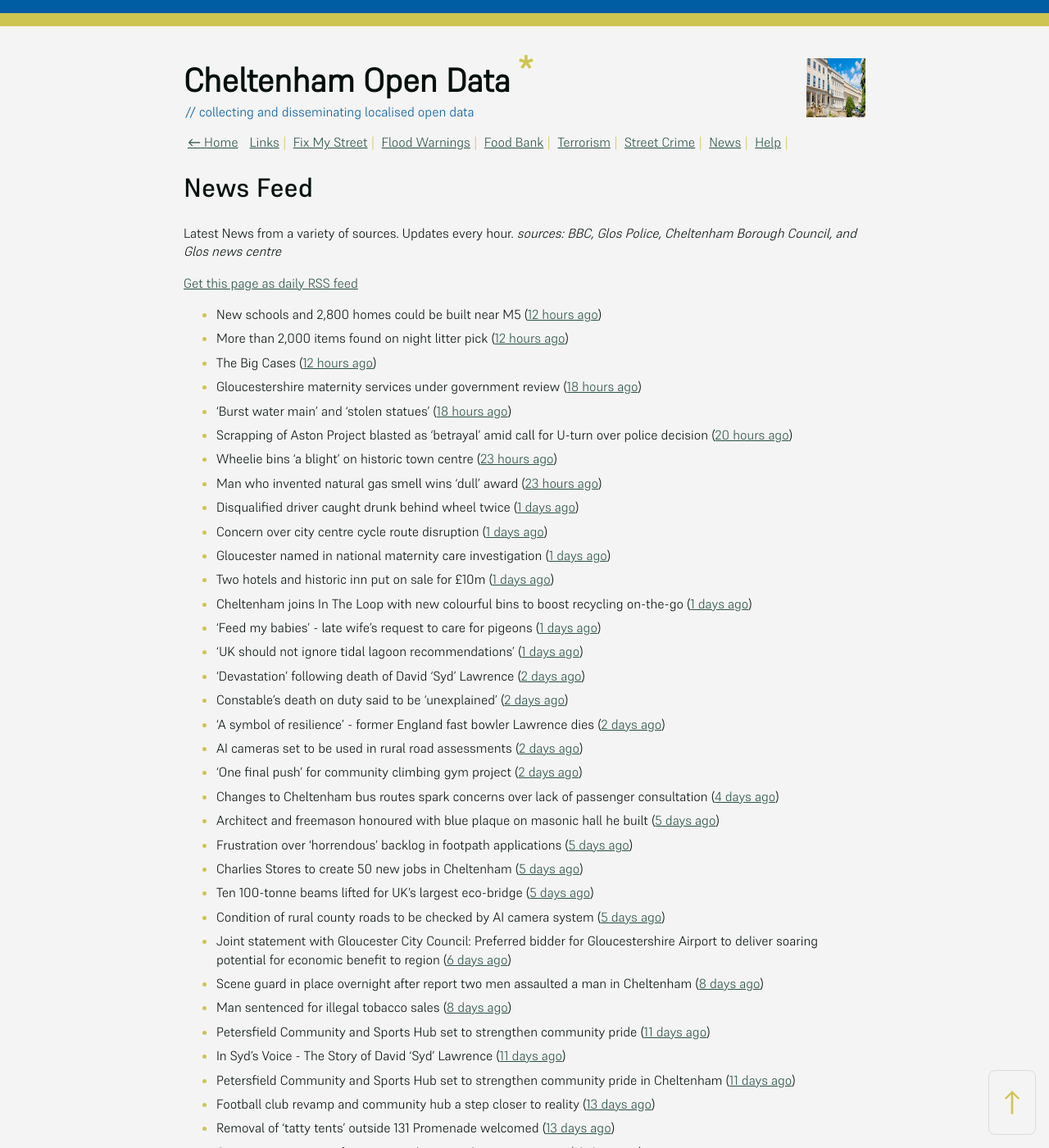
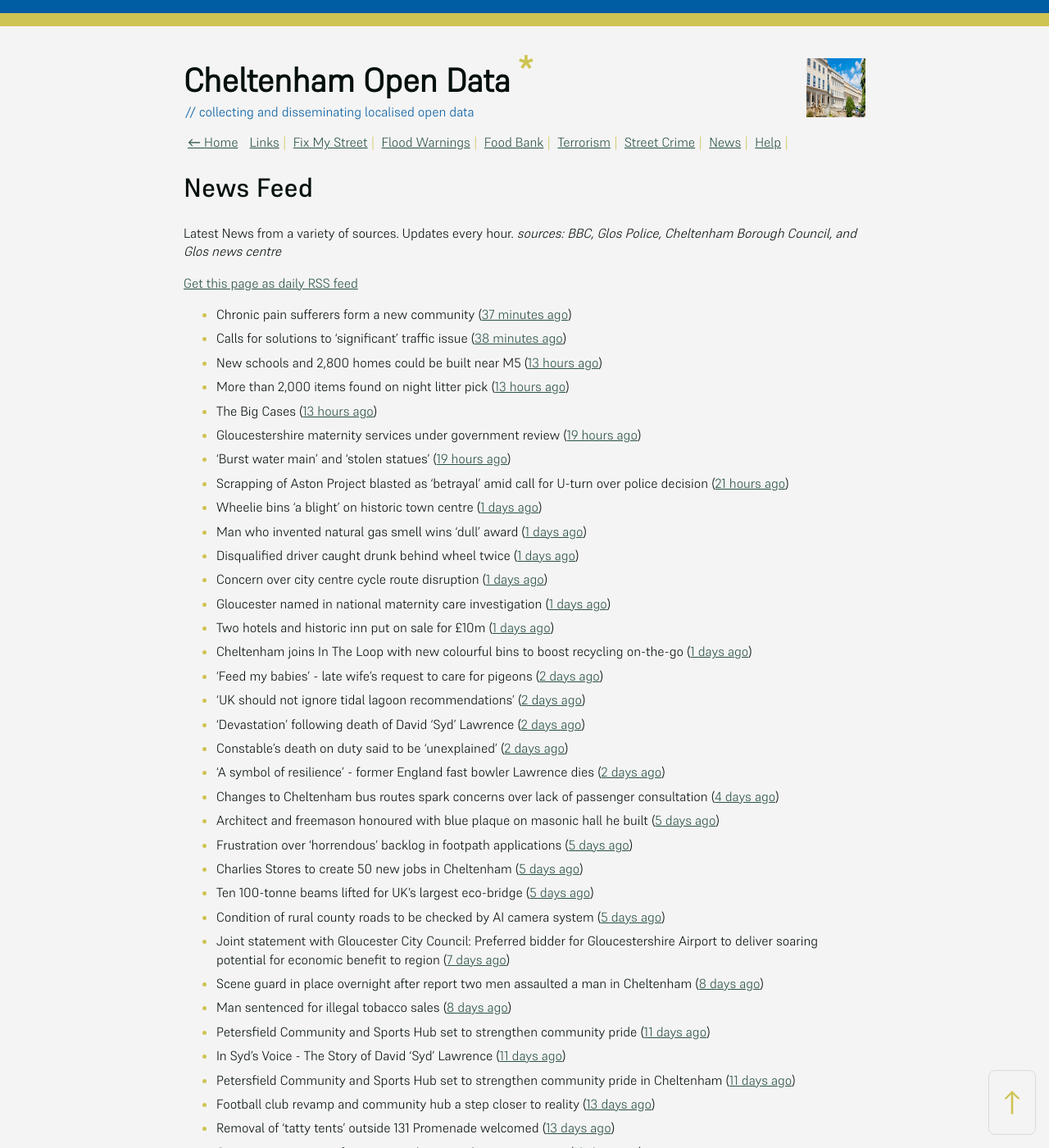
Before and after one commit to mat-0/cheltenham-open-data, a Jekyll site: the page built from _pages/news.md, in a window 1280 px wide and 1400 px high. Shown: the whole window at 82% size. Built offline with Jekyll 4.4.1, drawn with Linux system fonts in a browser that asks for light colours.

Commit message:
Updated 2025-06-25 05:57:59

```diff
--- a/_pages/news.md
+++ b/_pages/news.md
@@ -12,33 +12,33 @@ _sources: BBC, Glos Police, Cheltenham Borough Council, and Glos news centre_
 [Get this page as daily RSS feed](/daily.rss)
 
 <!-- news_marker starts -->
-- New schools and 2,800 homes could be built near M5 ([12 hours ago](https://www.bbc.com/news/articles/c5y7dlwng0do))
-- More than 2,000 items found on night litter pick ([12 hours ago](https://www.bbc.com/news/articles/cpvjmxvzj32o))
-- The Big Cases ([12 hours ago](https://www.bbc.co.uk/iplayer/episode/m001z7w2))
-- Gloucestershire maternity services under government review ([18 hours ago](https://www.bbc.co.uk/sounds/play/p0ll39jx))
-- 'Burst water main' and 'stolen statues' ([18 hours ago](https://www.bbc.com/news/articles/c98w395w3wlo))
-- Scrapping of Aston Project blasted as ‘betrayal’ amid call for U-turn over police decision ([20 hours ago](https://gloucesternewscentre.co.uk/scrapping-of-aston-project-blasted-as-betrayal-amid-call-for-u-turn-over-police-decision/))
-- Wheelie bins 'a blight' on historic town centre ([23 hours ago](https://www.bbc.com/news/articles/cn86y7dq8yeo))
-- Man who invented natural gas smell wins 'dull' award ([23 hours ago](https://www.bbc.com/news/articles/cpw74x57p8po))
+- Chronic pain sufferers form a new community ([37 minutes ago](https://www.bbc.com/news/articles/cp82n1ez6z8o))
+- Calls for solutions to 'significant' traffic issue ([38 minutes ago](https://www.bbc.com/news/articles/czxe8l7xnvlo))
+- New schools and 2,800 homes could be built near M5 ([13 hours ago](https://www.bbc.com/news/articles/c5y7dlwng0do))
+- More than 2,000 items found on night litter pick ([13 hours ago](https://www.bbc.com/news/articles/cpvjmxvzj32o))
+- The Big Cases ([13 hours ago](https://www.bbc.co.uk/iplayer/episode/m001z7w2))
+- Gloucestershire maternity services under government review ([19 hours ago](https://www.bbc.co.uk/sounds/play/p0ll39jx))
+- 'Burst water main' and 'stolen statues' ([19 hours ago](https://www.bbc.com/news/articles/c98w395w3wlo))
+- Scrapping of Aston Project blasted as ‘betrayal’ amid call for U-turn over police decision ([21 hours ago](https://gloucesternewscentre.co.uk/scrapping-of-aston-project-blasted-as-betrayal-amid-call-for-u-turn-over-police-decision/))
+- Wheelie bins 'a blight' on historic town centre ([1 days ago](https://www.bbc.com/news/articles/cn86y7dq8yeo))
+- Man who invented natural gas smell wins 'dull' award ([1 days ago](https://www.bbc.com/news/articles/cpw74x57p8po))
 - Disqualified driver caught drunk behind wheel twice ([1 days ago](https://www.bbc.com/news/articles/c0k75jkm43zo))
 - Concern over city centre cycle route disruption ([1 days ago](https://www.bbc.com/news/articles/cdez9y99k77o))
 - Gloucester named in national maternity care investigation ([1 days ago](https://www.bbc.com/news/articles/c994x95yygyo))
 - Two hotels and historic inn put on sale for £10m ([1 days ago](https://www.bbc.com/news/articles/c5y0vl7v84xo))
 - Cheltenham joins In The Loop with new colourful bins to boost recycling on-the-go ([1 days ago](https://www.cheltenham.gov.uk/news/article/3022/cheltenham_joins_in_the_loop_with_new_colourful_bins_to_boost_recycling_on-the-go))
-- 'Feed my babies' - late wife's request to care for pigeons ([1 days ago](https://www.bbc.com/news/videos/cn5kz4470rqo))
-- 'UK should not ignore tidal lagoon recommendations' ([1 days ago](https://www.bbc.com/news/articles/cvgd5ey411mo))
+- 'Feed my babies' - late wife's request to care for pigeons ([2 days ago](https://www.bbc.com/news/videos/cn5kz4470rqo))
+- 'UK should not ignore tidal lagoon recommendations' ([2 days ago](https://www.bbc.com/news/articles/cvgd5ey411mo))
 - 'Devastation' following death of David 'Syd' Lawrence ([2 days ago](https://www.bbc.com/news/articles/cvg9r0j5g08o))
 - Constable's death on duty said to be 'unexplained' ([2 days ago](https://www.bbc.com/news/articles/c39z0d12k88o))
 - 'A symbol of resilience' - former England fast bowler Lawrence dies ([2 days ago](https://www.bbc.com/sport/cricket/articles/c07d973k0zzo))
-- AI cameras set to be used in rural road assessments ([2 days ago](https://www.bbc.com/news/articles/c62g921l14jo))
-- 'One final push' for community climbing gym project ([2 days ago](https://www.bbc.com/news/articles/cx2v55q5kpeo))
 - Changes to Cheltenham bus routes spark concerns over lack of passenger consultation ([4 days ago](https://gloucesternewscentre.co.uk/changes-to-cheltenham-bus-routes-spark-concerns-over-lack-of-passenger-consultation/))
 - Architect and freemason honoured with blue plaque on masonic hall he built ([5 days ago](https://gloucesternewscentre.co.uk/architect-and-freemason-honoured-with-blue-plaque-on-masonic-hall-he-built/))
 - Frustration over ‘horrendous’ backlog in footpath applications ([5 days ago](https://gloucesternewscentre.co.uk/frustration-over-horrendous-backlog-in-footpath-applications/))
 - Charlies Stores to create 50 new jobs in Cheltenham ([5 days ago](https://gloucesternewscentre.co.uk/charlies-stores-to-create-50-new-jobs-in-cheltenham/))
 - Ten 100-tonne beams lifted for UK’s largest eco-bridge ([5 days ago](https://www.bbc.co.uk/sounds/play/p0lk57bp))
 - Condition of rural county roads to be checked by AI camera system ([5 days ago](https://gloucesternewscentre.co.uk/condition-of-rural-county-roads-to-be-checked-by-ai-camera-system/))
-- Joint statement with Gloucester City Council: Preferred bidder for Gloucestershire Airport to deliver soaring potential for economic benefit to region ([6 days ago](https://www.cheltenham.gov.uk/news/article/3021/joint_statement_with_gloucester_city_council_preferred_bidder_for_gloucestershire_airport_to_deliver_soaring_potential_for_economic_benefit_to_region))
+- Joint statement with Gloucester City Council: Preferred bidder for Gloucestershire Airport to deliver soaring potential for economic benefit to region ([7 days ago](https://www.cheltenham.gov.uk/news/article/3021/joint_statement_with_gloucester_city_council_preferred_bidder_for_gloucestershire_airport_to_deliver_soaring_potential_for_economic_benefit_to_region))
 - Scene guard in place overnight after report two men assaulted a man in Cheltenham ([8 days ago](https://gloucesternewscentre.co.uk/scene-guard-in-place-overnight-after-report-two-men-assaulted-a-man-in-cheltenham/))
 - Man sentenced for illegal tobacco sales ([8 days ago](https://gloucesternewscentre.co.uk/man-sentenced-for-illegal-tobacco-sales/))
 - Petersfield Community and Sports Hub set to strengthen community pride ([11 days ago](https://gloucesternewscentre.co.uk/petersfield-community-and-sports-hub-set-to-strengthen-community-pride/))
```
Also changed, not shown: _data/flood.json (+4 -4 lines), _pages/fix-my-street.md (+1 -1 lines), index.md (+4 -4 lines).
